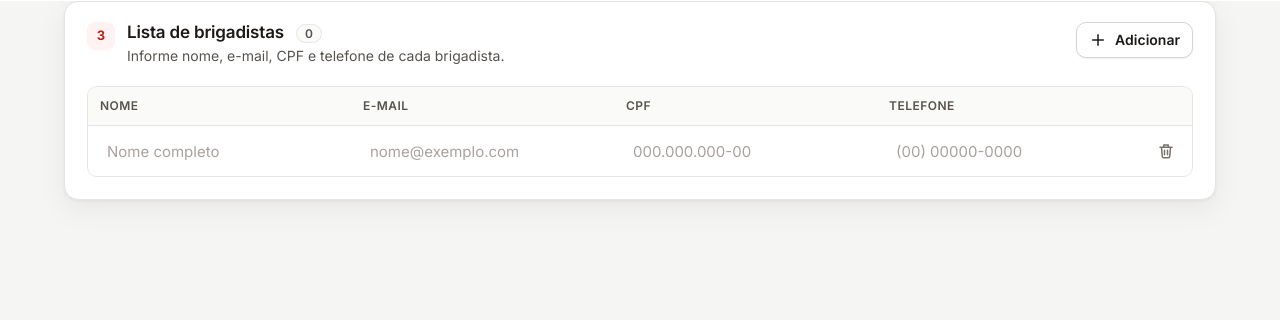
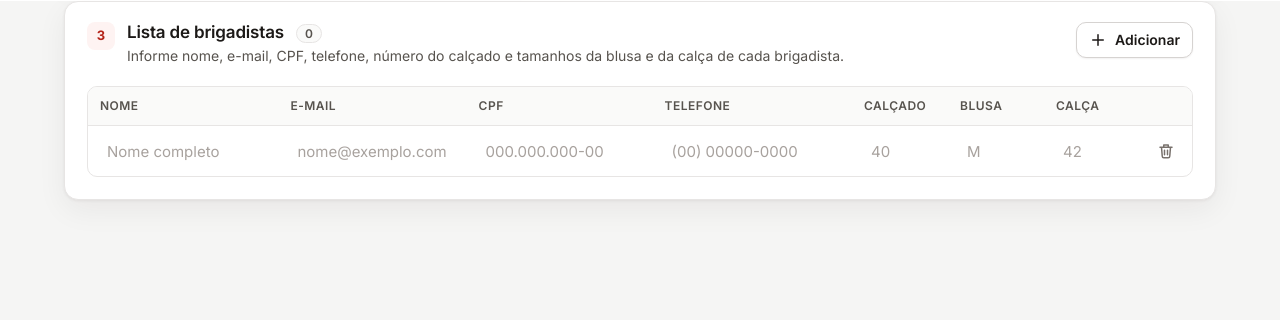
Before and after one commit to diogocaribe/cadastro_estadual_brigada, a Django app: page /home/ in a window 1280 px wide. Shown: the part 799-1119 px from the top of the page. Run offline with Django 5.2, Linux system fonts and the light colour scheme; the visitor is signed in with stand-in values (Sample User, id 1); data that the repository does not hold is empty.

Commit message:
Adiciona calçado, blusa e calça à lista de brigadistas
Co-Authored-By: Claude Opus 5.5 <noreply@anthropic.com>

```diff
--- a/accounts/tests.py
+++ b/accounts/tests.py
@@ -108,6 +108,9 @@ class BrigadaCadastroTest(TestCase):
         self.assertContains(response, 'Coordenada da brigada')
         self.assertContains(response, 'name="cep"')
         self.assertContains(response, 'brigadista_cpf[]')
+        self.assertContains(response, 'brigadista_calcado[]')
+        self.assertContains(response, 'brigadista_blusa[]')
+        self.assertContains(response, 'brigadista_calca[]')
         self.assertContains(response, 'name="latitude"')
         self.assertContains(response, 'name="longitude"')
         self.assertContains(response, 'tile.openstreetmap.org')
--- a/templates/accounts/home.html
+++ b/templates/accounts/home.html
@@ -124,7 +124,8 @@
         border: 1px solid var(--line);
         border-radius: var(--radius);
     }
-    table { width: 100%; min-width: 680px; border-collapse: collapse; }
+    table { width: 100%; min-width: 940px; border-collapse: collapse; }
+    th.col-tamanho, td.col-tamanho { width: 96px; }
     th {
         padding: 10px 12px;
         background: var(--surface-muted);
@@ -333,7 +334,7 @@
                     <span class="step">3</span>
                     <div class="card-head-main">
                         <h2>Lista de brigadistas <span class="count-badge" id="brigadistas-count">0</span></h2>
-                        <p>Informe nome, e-mail, CPF e telefone de cada brigadista.</p>
+                        <p>Informe nome, e-mail, CPF, telefone, número do calçado e tamanhos da blusa e da calça de cada brigadista.</p>
                     </div>
                     <button type="button" class="btn btn-secondary btn-sm" id="add-row">
                         <svg viewBox="0 0 24 24" fill="none" stroke="currentColor" stroke-width="2" stroke-linecap="round" aria-hidden="true"><path d="M12 5v14M5 12h14"/></svg>
@@ -349,12 +350,26 @@
                                     <th>E-mail</th>
                                     <th>CPF</th>
                                     <th>Telefone</th>
+                                    <th class="col-tamanho">Calçado</th>
+                                    <th class="col-tamanho">Blusa</th>
+                                    <th class="col-tamanho">Calça</th>
                                     <th aria-label="Ações"></th>
                                 </tr>
                             </thead>
                             <tbody></tbody>
                         </table>
                     </div>
+                    <datalist id="tamanhos-blusa">
+                        <option value="PP"></option><option value="P"></option><option value="M"></option>
+                        <option value="G"></option><option value="GG"></option><option value="XG"></option><option value="XGG"></option>
+                    </datalist>
+                    <datalist id="tamanhos-calca">
+                        <option value="PP"></option><option value="P"></option><option value="M"></option>
+                        <option value="G"></option><option value="GG"></option><option value="XG"></option><option value="XGG"></option>
+                        <option value="36"></option><option value="38"></option><option value="40"></option><option value="42"></option>
+                        <option value="44"></option><option value="46"></option><option value="48"></option><option value="50"></option>
+                        <option value="52"></option><option value="54"></option>
+                    </datalist>
                     {{ form.brigadistas }}
                 </div>
             </section>
@@ -565,8 +580,11 @@
         { name: 'brigadista_email[]', placeholder: 'nome@exemplo.com', type: 'email' },
         { name: 'brigadista_cpf[]', placeholder: '000.000.000-00' },
         { name: 'brigadista_contato[]', placeholder: '(00) 00000-0000', type: 'tel' },
+        { name: 'brigadista_calcado[]', placeholder: '40', type: 'number', min: 15, max: 50, className: 'col-tamanho' },
+        { name: 'brigadista_blusa[]', placeholder: 'M', list: 'tamanhos-blusa', className: 'col-tamanho' },
+        { name: 'brigadista_calca[]', placeholder: '42', list: 'tamanhos-calca', className: 'col-tamanho' },
     ];
-    const columnLabels = ['Nome', 'E-mail', 'CPF', 'Telefone'];
+    const columnLabels = ['Nome', 'E-mail', 'CPF', 'Telefone', 'Número do calçado', 'Tamanho da blusa', 'Tamanho da calça'];
     const removeIcon = '<svg viewBox="0 0 24 24" fill="none" stroke="currentColor" stroke-width="2" stroke-linecap="round" stroke-linejoin="round" aria-hidden="true"><path d="M4 7h16M10 11v6M14 11v6M6 7l1 12a2 2 0 0 0 2 2h6a2 2 0 0 0 2-2l1-12M9 7V4h6v3"/></svg>';
 
     function updateCount() {
@@ -580,11 +598,15 @@
         const row = document.createElement('tr');
         columns.forEach((column, index) => {
             const cell = document.createElement('td');
+            if (column.className) cell.className = column.className;
             const input = document.createElement('input');
             input.type = column.type || 'text';
             input.name = column.name;
             input.className = 'input';
             input.placeholder = column.placeholder;
+            if (column.min !== undefined) input.min = column.min;
+            if (column.max !== undefined) input.max = column.max;
+            if (column.list) input.setAttribute('list', column.list);
             input.setAttribute('aria-label', columnLabels[index]);
             input.value = values[index] || '';
             cell.appendChild(input);
```
